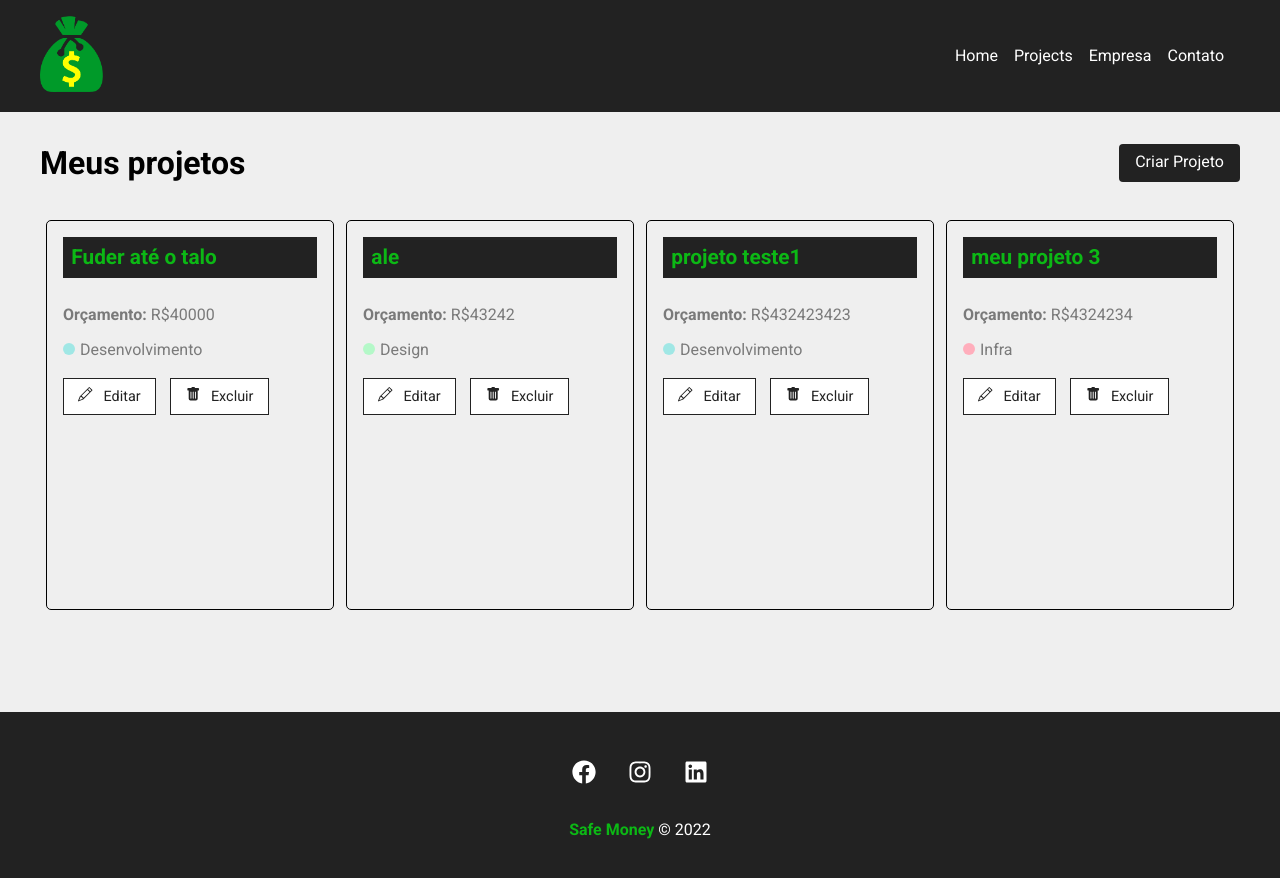
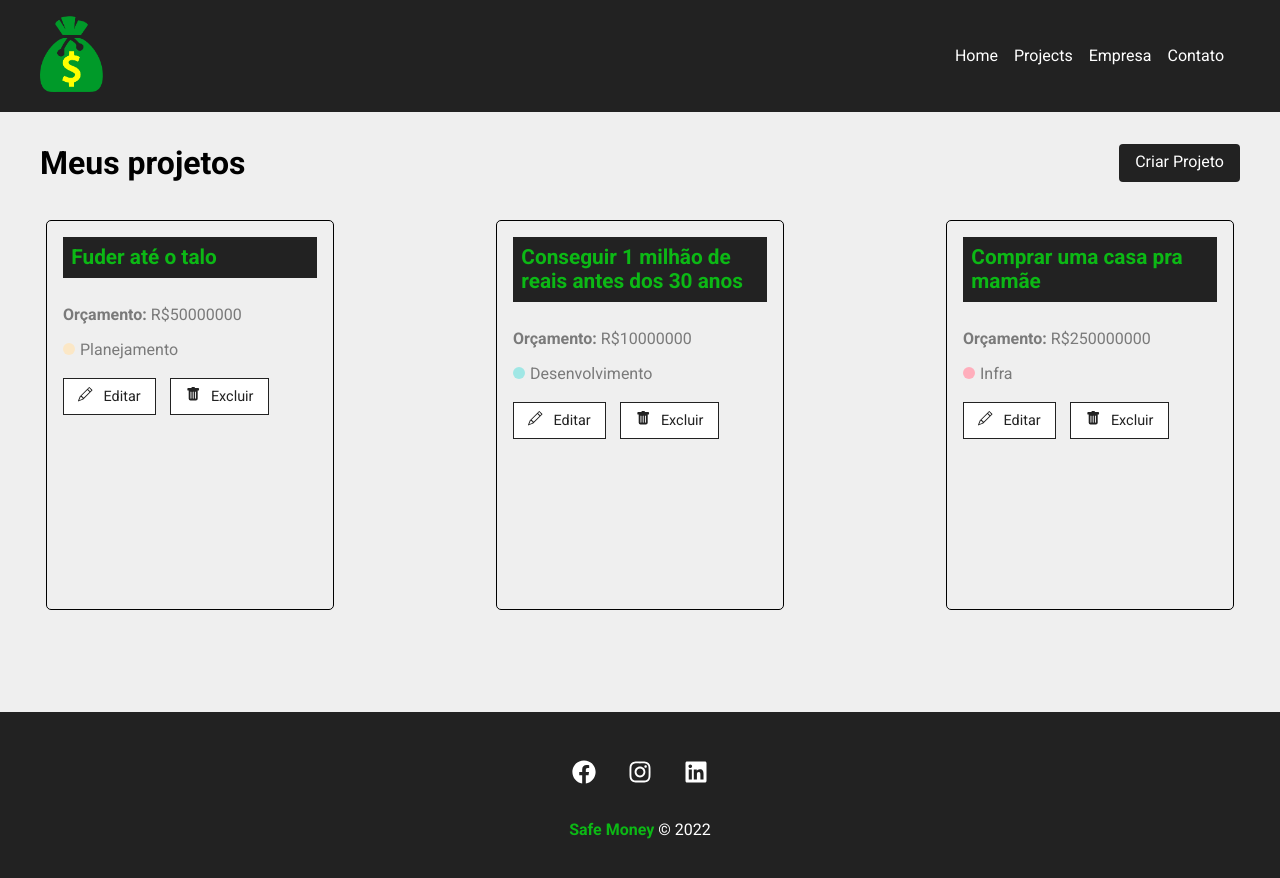
Before and after one commit to hamiceis/React---Safe-Money, a React (Vite) app: page /projects in a window 1280 px wide. Shown: the top 878 px of the page. Built offline with nearby package versions, Linux system fonts and the light colour scheme; data requests are answered from the project's data file.

Commit message:
criando componente project

```diff
--- a/db/database.json
+++ b/db/database.json
@@ -2,47 +2,36 @@
   "projects": [
     {
       "name": "Fuder até o talo",
-      "budget": "40000",
+      "budget": "50000000",
+      "category": {
+        "id": "4",
+        "name": "Planejamento"
+      },
+      "safemoney": 0,
+      "services": [],
+      "id": 1
+    },
+    {
+      "name": "Conseguir 1 milhão de reais antes dos 30 anos",
+      "budget": "10000000",
       "category": {
         "id": "2",
         "name": "Desenvolvimento"
       },
       "safemoney": 0,
       "services": [],
-      "id": 1
-    },
-    {
-      "name": "ale",
-      "budget": "43242",
-      "category": {
-        "id": "2",
-        "name": "Design"
-      },
-      "safemoney": 0,
-      "services": [],
       "id": 2
     },
     {
-      "name": "projeto teste1",
-      "budget": "432423423",
-      "category": {
-        "id": "2",
-        "name": "Desenvolvimento"
-      },
-      "safemoney": 0,
-      "services": [],
-      "id": 3
-    },
-    {
-      "name": "meu projeto 3",
-      "budget": "4324234",
+      "name": "Comprar uma casa pra mamãe ",
+      "budget": "250000000",
       "category": {
         "id": "1",
         "name": "Infra"
       },
       "safemoney": 0,
       "services": [],
-      "id": 4
+      "id": 3
     }
   ],
   "categories": [
--- /dev/null
+++ b/src/components/layout/Loading/index.tsx
@@ -0,0 +1,28 @@
+import styled from "styled-components"
+import loading from '../../../assets/Loading.svg'
+
+export function Loading () {
+  return(
+    <LoaderContainer>
+      <img className="Loader" src={loading} alt="Loading" />
+    </LoaderContainer>
+  )
+}
+
+
+//Styled components
+
+
+const LoaderContainer = styled.div`
+
+width: 100%;
+height: 100%;
+display: flex;
+justify-content: center;
+align-items: center;
+
+.loader {
+  width: 10px;
+}
+
+`
--- a/src/components/project/ProjectCard.tsx
+++ b/src/components/project/ProjectCard.tsx
@@ -1,16 +1,24 @@
 import styled from "styled-components"
 import { BsPencil, BsFillTrashFill } from 'react-icons/bs'
 import { Link } from "react-router-dom";
+import { FormEvent } from "react";
 
 interface ProjectCardProps {
   id?: number;
   name?: string;
   budget?: string | number;
   category?: string;
-  handleRemove?: () => void;
+  handleRemove?: any;
 }
 
 export function ProjectCard ({ id, name, budget, category, handleRemove}: ProjectCardProps) {
+
+
+  const remove = (e: FormEvent) => {
+    e.preventDefault()
+    handleRemove(id)
+  }
+
   return (
     <ContainerCard>
       <h4>{name}</h4>
@@ -24,7 +32,7 @@ export function ProjectCard ({ id, name, budget, category, handleRemove}: Projec
         <Link to="/">
           <BsPencil /> Editar
         </Link>
-        <button>
+        <button onClick={remove}>
           <BsFillTrashFill /> Excluir
         </button>
       </CardActions>
--- a/src/pages/Projects/index.tsx
+++ b/src/pages/Projects/index.tsx
@@ -1,10 +1,13 @@
+import { useState, useEffect } from "react";
+
+import { useLocation } from 'react-router-dom'
+
 import { Message } from "../../components/layout/Message";
-import { useLocation } from 'react-router-dom'
 import { Container } from "../../components/layout/Container";
+import { Loading } from '../../components/layout/Loading'
 import { LinkButton } from "../../components/layout/LinkButton";
 import { ContainerProject, TitleContainer } from './styled.Projects'
 import { ProjectCard } from "../../components/project/ProjectCard";
-import { useState, useEffect } from "react";
 
 type Props = {
   name: string;
@@ -14,10 +17,16 @@ type Props = {
   handleRemove: () => void | any
 }
 
+type PropsProject = {
+ id: string | number ;
+}
+
 export function Projects () {
 
 const [projects, setProjects] = useState([])
 
+const [removeLoading, setRemoveLoading] = useState<Boolean>(false)
+const [projectMessage, setProjectMessage] = useState('')
 
  const location = useLocation()
  let message = ''
@@ -26,16 +35,37 @@ const [projects, setProjects] = useState([])
  }
 
  useEffect(() => {
-    fetch('http://localhost:5000/projects', {
+    setTimeout(() => {
+      fetch('http://localhost:5000/projects', {
       method: "GET",
       headers: {
         'Content-type': 'application/json'
       },
     })
       .then(response => response.json())
-      .then(data => setProjects(data))
+      .then(data => {
+        // console.log(data)
+        setProjects(data)
+        setRemoveLoading(true)
+      })
       .catch(error => console.log(error))
+    }, 1000)
  },[])
+
+ const removeProject = (id: string) => {
+      fetch(`http://localhost:5000/projects/${id}`, {
+        method: "DELETE",
+        headers: {
+          'Content-type': 'application/json'
+        },
+      })
+      .then(response => response.json())
+      .then(_=> {
+        setProjects(projects.filter((project: PropsProject) => project.id !== id))
+        setProjectMessage('Projeto removido com sucesso!')
+      })
+      .catch(error => console.log(error))
+ }
 
   return(
     <ContainerProject>
@@ -44,9 +74,10 @@ const [projects, setProjects] = useState([])
        <LinkButton to="/newproject" text="Criar Projeto" />
       </TitleContainer>
       {message && <Message msg={message} type="sucess"/>}
+      {projectMessage && <Message type="sucess" msg={projectMessage}/>}
 
       <Container  start="flex-start">
-         {projects &&
+         {projects.length > 0 &&
             projects.map((project: Props) => (
               <ProjectCard
                key={project.id}
@@ -54,9 +85,13 @@ const [projects, setProjects] = useState([])
                name={project.name}
                budget={project.budget}
                category={project.category.name}
-
+               handleRemove={removeProject}
               />
             ))}
+            {!removeLoading && <Loading />}
+            {removeLoading && projects.length === 0 && (
+              <p>Não há projetos cadastrados!</p>
+            )}
       </Container>
     </ContainerProject>
   )
```
Also changed, not shown: src/assets/Loading.svg (added).
